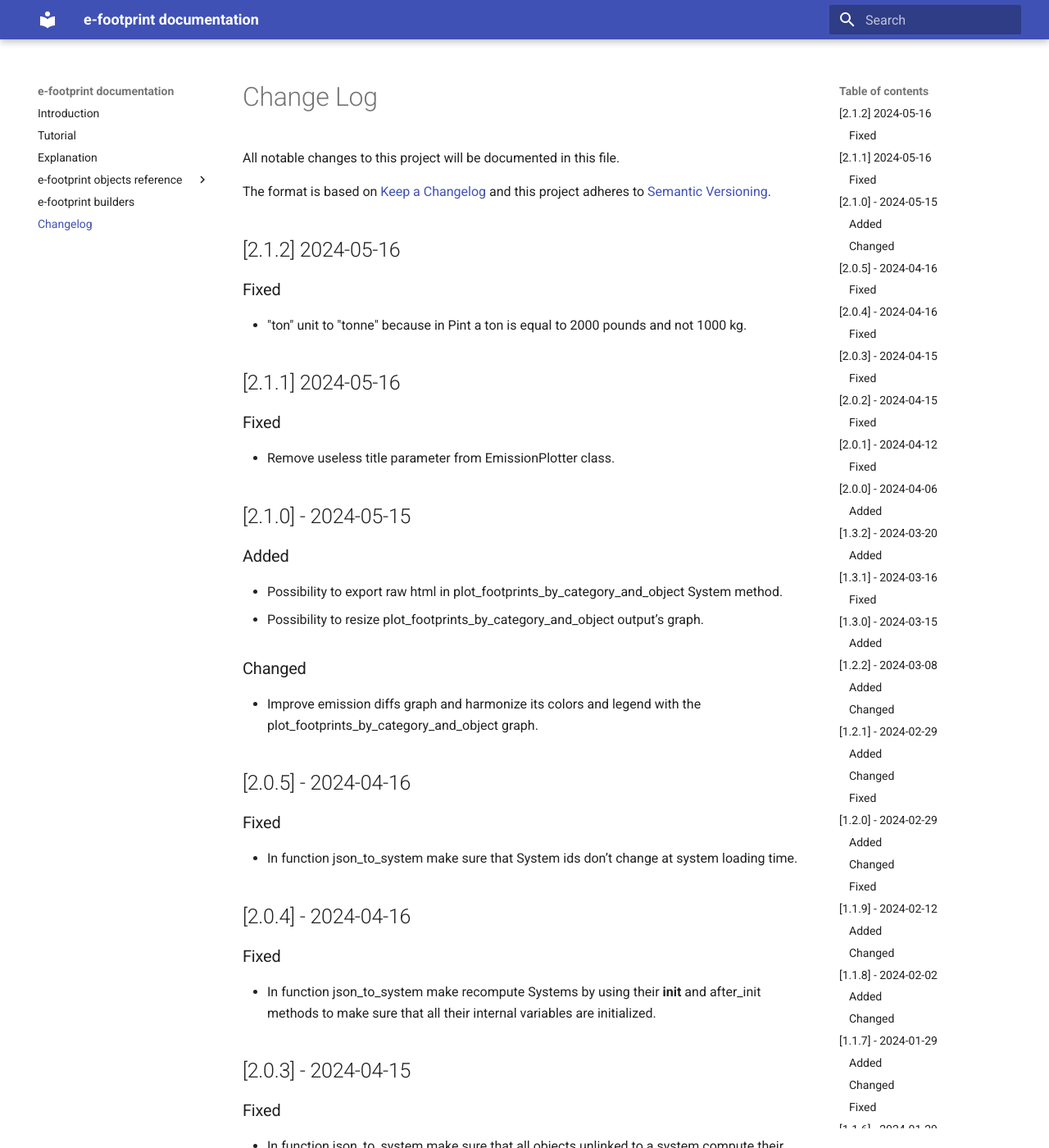
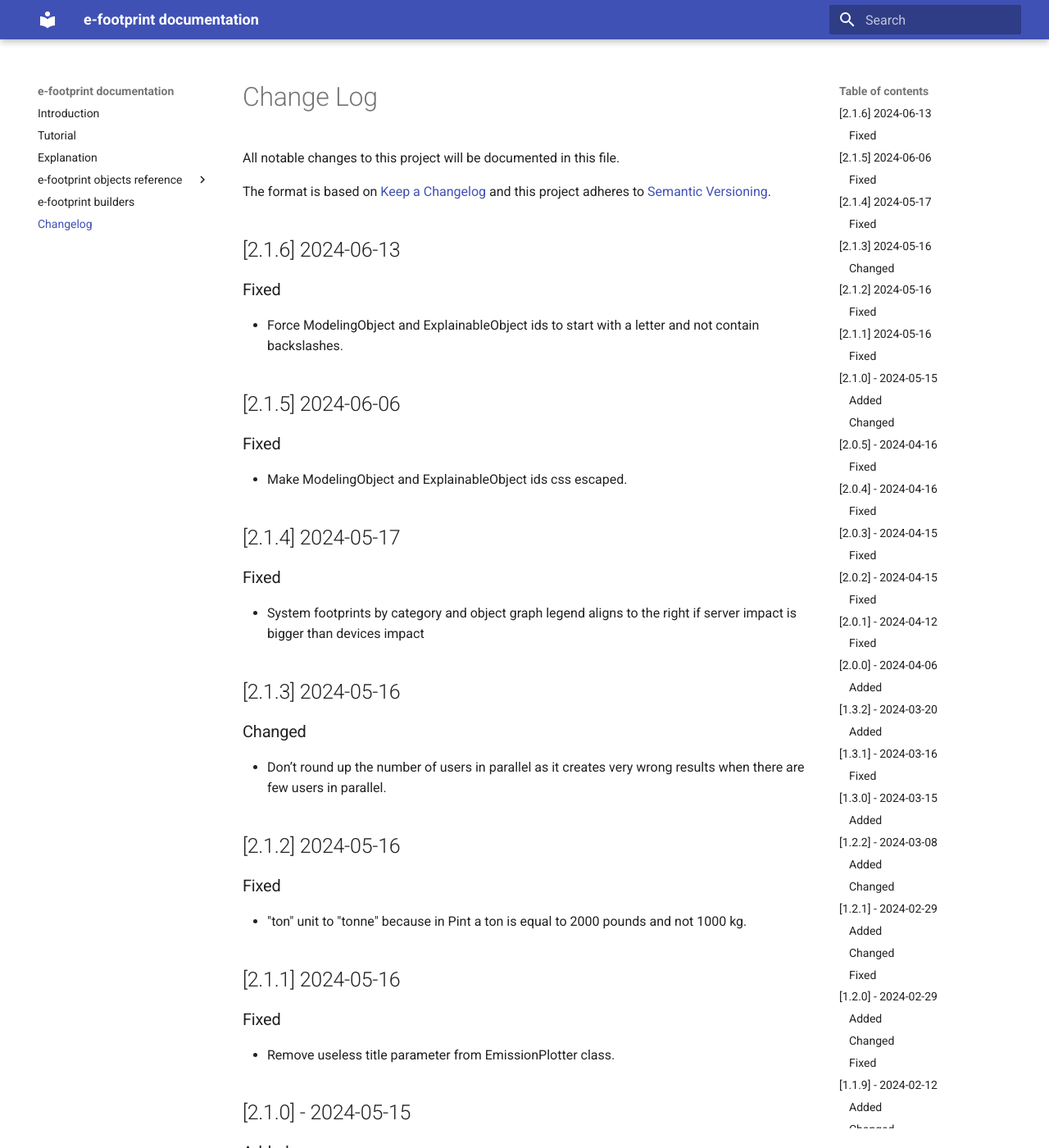
Before and after one commit to publicissapient-france/e-footprint, an MkDocs documentation site: the page built from docs_sources/mkdocs_sourcefiles/Changelog.md, in a window 1280 px wide and 1400 px high. Shown: the whole window at 82% size. Built offline with MkDocs 1.6.1 and Material for MkDocs 9.7.7, drawn with Linux system fonts in a browser that asks for light colours.

```diff
--- a/docs_sources/mkdocs_sourcefiles/Changelog.md
+++ b/docs_sources/mkdocs_sourcefiles/Changelog.md
@@ -3,6 +3,26 @@
 
 The format is based on [Keep a Changelog](http://keepachangelog.com/)
 and this project adheres to [Semantic Versioning](http://semver.org/).
+
+## [2.1.6] 2024-06-13
+
+### Fixed
+- Force ModelingObject and ExplainableObject ids to start with a letter and not contain backslashes.
+
+## [2.1.5] 2024-06-06
+
+### Fixed
+- Make ModelingObject and ExplainableObject ids css escaped.
+
+## [2.1.4] 2024-05-17
+
+### Fixed
+- System footprints by category and object graph legend aligns to the right if server impact is bigger than devices impact
+
+## [2.1.3] 2024-05-16
+
+### Changed
+- Don’t round up the number of users in parallel as it creates very wrong results when there are few users in parallel.
 
 ## [2.1.2] 2024-05-16
 
```
Also changed, not shown: README.md (+2 -2 lines), docs_sources/mkdocs_sourcefiles/index.md (+1 -1 lines).
